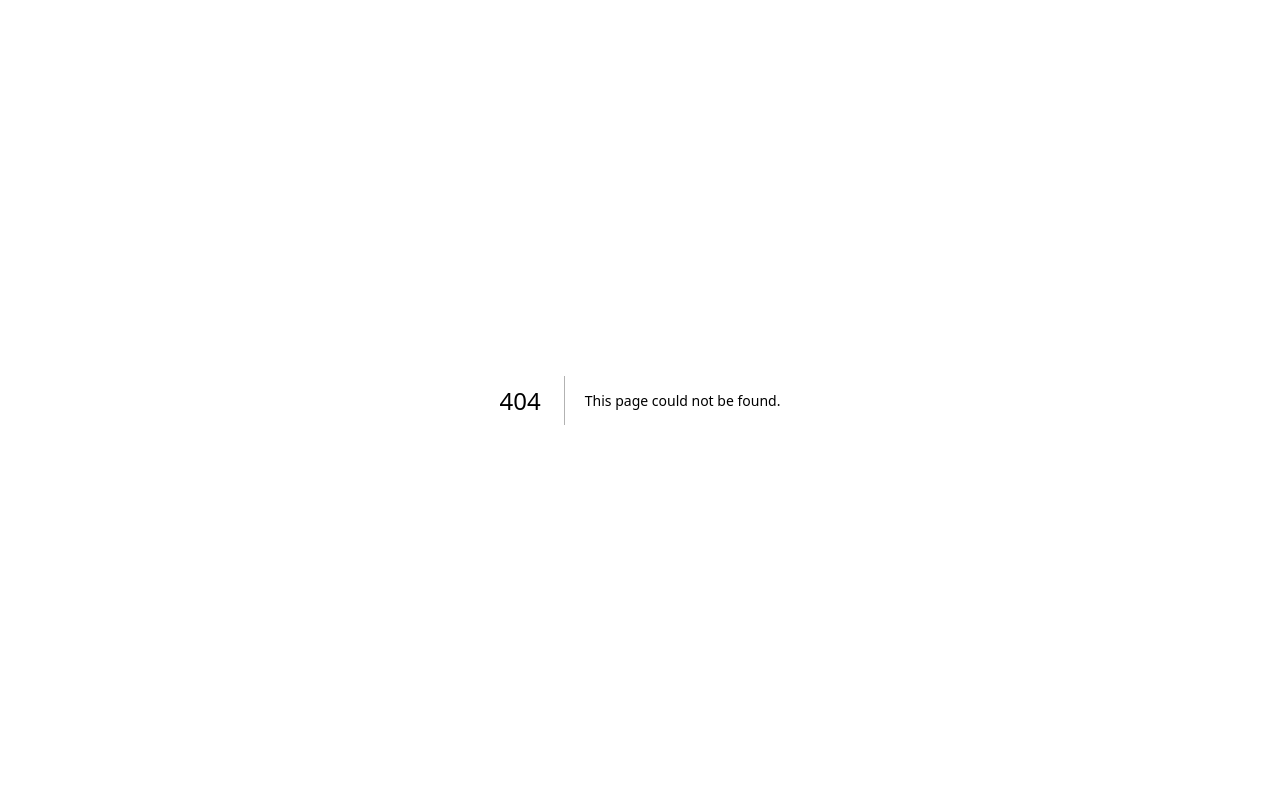
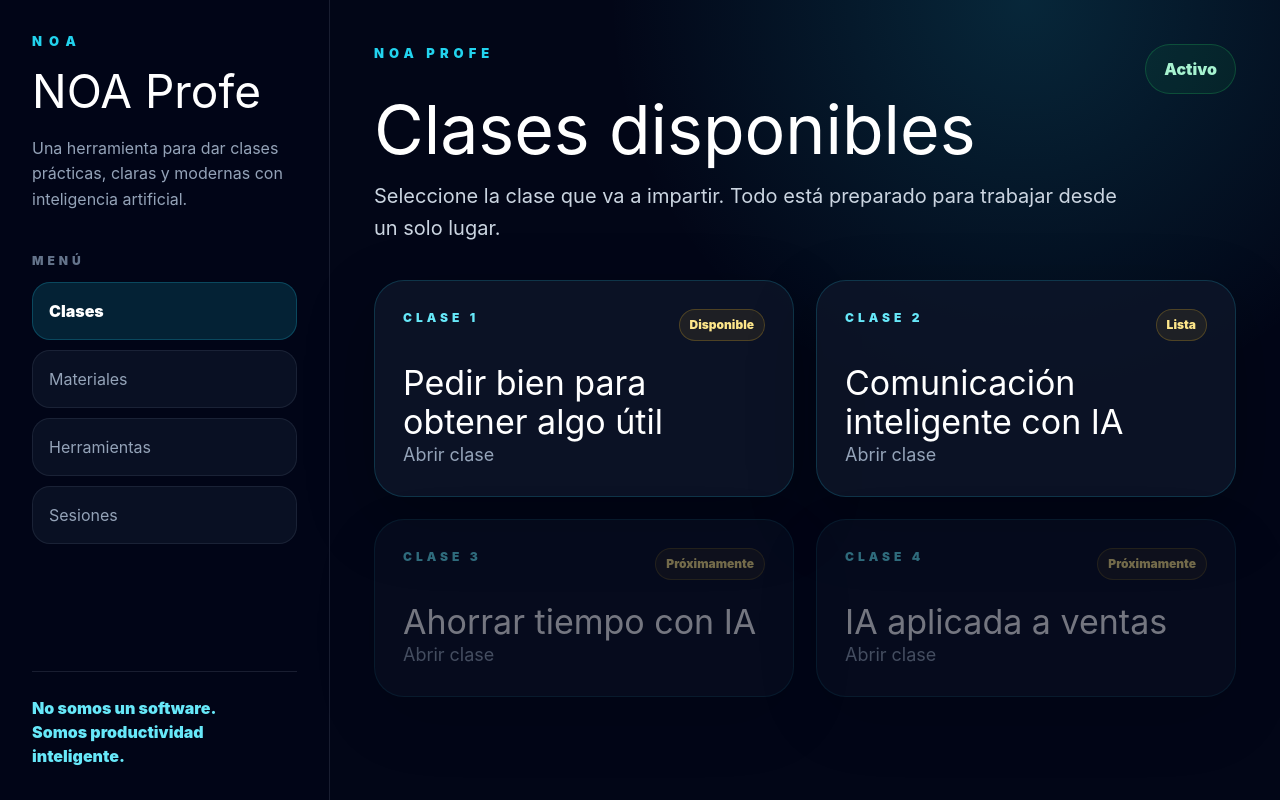
Before and after one commit to SolucionesTVB/noa-profesor, a Next.js app: page /noa-profe in a window 1280 px wide. Before the commit this address had no page. Built offline with nearby package versions, Linux system fonts and the light colour scheme.

Commit message:
feat: consolidar NOA Profe como entrada principal

```diff
--- /dev/null
+++ b/src/app/noa-profe/ia-adultos/clase-2/page.tsx
@@ -0,0 +1,3 @@
+import Clase2Page from "@/app/curso/ia-adultos/clase-2/page";
+
+export default Clase2Page;
--- /dev/null
+++ b/src/app/noa-profe/page.tsx
@@ -0,0 +1,265 @@
+export default function NoaProfePage() {
+  const classes = [
+    {
+      name: "Clase 1",
+      title: "Pedir bien para obtener algo útil",
+      status: "Disponible",
+      href: "/ia/ia-1",
+    },
+    {
+      name: "Clase 2",
+      title: "Comunicación inteligente con IA",
+      status: "Lista",
+      href: "/noa-profe/clase-2",
+    },
+    {
+      name: "Clase 3",
+      title: "Ahorrar tiempo con IA",
+      status: "Próximamente",
+      href: "#",
+    },
+    {
+      name: "Clase 4",
+      title: "IA aplicada a ventas",
+      status: "Próximamente",
+      href: "#",
+    },
+  ];
+
+  return (
+    <main style={page}>
+      <aside style={sidebar}>
+        <div style={logo}>NOA</div>
+
+        <h1 style={brand}>NOA Profe</h1>
+
+        <p style={text}>
+          Una herramienta para dar clases prácticas, claras y modernas con inteligencia artificial.
+        </p>
+
+        <div style={section}>Menú</div>
+
+        <div style={active}>Clases</div>
+        <div style={nav}>Materiales</div>
+        <div style={nav}>Herramientas</div>
+        <div style={nav}>Sesiones</div>
+
+        <div style={slogan}>
+          No somos un software.
+          <br />
+          Somos productividad inteligente.
+        </div>
+      </aside>
+
+      <section style={content}>
+        <header style={top}>
+          <div>
+            <div style={kicker}>NOA Profe</div>
+
+            <h2 style={title}>Clases disponibles</h2>
+
+            <p style={subtitle}>
+              Seleccione la clase que va a impartir. Todo está preparado para trabajar desde un solo lugar.
+            </p>
+          </div>
+
+          <div style={pill}>Activo</div>
+        </header>
+
+        <section style={grid}>
+          {classes.map((item) => (
+            <a
+              key={item.title}
+              href={item.href}
+              style={{
+                ...card,
+                opacity: item.href === "#" ? 0.45 : 1,
+                pointerEvents: item.href === "#" ? "none" : "auto",
+              }}
+            >
+              <div style={cardTop}>
+                <span style={classLabel}>{item.name}</span>
+                <span style={status}>{item.status}</span>
+              </div>
+
+              <h3 style={cardTitle}>{item.title}</h3>
+
+              <p style={cardText}>
+                Abrir clase
+              </p>
+            </a>
+          ))}
+        </section>
+      </section>
+    </main>
+  );
+}
+
+const page = {
+  minHeight: "100vh",
+  background:
+    "radial-gradient(circle at 80% 0%, rgba(34,211,238,.16), transparent 32%), #020617",
+  color: "white",
+  display: "grid",
+  gridTemplateColumns: "330px 1fr",
+  fontFamily: "Inter, Arial, sans-serif",
+};
+
+const sidebar = {
+  padding: 32,
+  background: "rgba(2,6,23,.92)",
+  borderRight: "1px solid rgba(148,163,184,.16)",
+  display: "flex",
+  flexDirection: "column" as const,
+};
+
+const logo = {
+  color: "#22d3ee",
+  letterSpacing: 7,
+  fontSize: 13,
+  fontWeight: 950,
+};
+
+const brand = {
+  fontSize: 46,
+  margin: "16px 0 0",
+  lineHeight: 1,
+};
+
+const text = {
+  color: "#94a3b8",
+  lineHeight: 1.6,
+  fontSize: 16,
+  marginTop: 22,
+};
+
+const section = {
+  marginTop: 40,
+  marginBottom: 12,
+  color: "#64748b",
+  letterSpacing: 4,
+  textTransform: "uppercase" as const,
+  fontSize: 12,
+  fontWeight: 950,
+};
+
+const active = {
+  background: "rgba(34,211,238,.14)",
+  border: "1px solid rgba(34,211,238,.22)",
+  borderRadius: 18,
+  padding: 16,
+  fontWeight: 950,
+  marginBottom: 10,
+};
+
+const nav = {
+  background: "rgba(15,23,42,.65)",
+  border: "1px solid rgba(148,163,184,.12)",
+  borderRadius: 18,
+  padding: 16,
+  color: "#94a3b8",
+  marginBottom: 10,
+};
+
+const slogan = {
+  marginTop: "auto",
+  borderTop: "1px solid rgba(148,163,184,.16)",
+  paddingTop: 24,
+  color: "#67e8f9",
+  fontWeight: 900,
+  lineHeight: 1.5,
+};
+
+const content = {
+  padding: 44,
+};
+
+const top = {
+  display: "flex",
+  justifyContent: "space-between",
+  alignItems: "flex-start",
+  gap: 24,
+  marginBottom: 36,
+};
+
+const kicker = {
+  color: "#22d3ee",
+  letterSpacing: 5,
+  textTransform: "uppercase" as const,
+  fontSize: 13,
+  fontWeight: 950,
+};
+
+const title = {
+  fontSize: 68,
+  margin: "14px 0 0",
+};
+
+const subtitle = {
+  color: "#cbd5e1",
+  fontSize: 20,
+  lineHeight: 1.6,
+  maxWidth: 850,
+};
+
+const pill = {
+  color: "#a7f3d0",
+  border: "1px solid rgba(34,197,94,.25)",
+  background: "rgba(34,197,94,.08)",
+  borderRadius: 999,
+  padding: "12px 18px",
+  fontWeight: 950,
+};
+
+const grid = {
+  display: "grid",
+  gridTemplateColumns: "repeat(2, minmax(0, 1fr))",
+  gap: 22,
+};
+
+const card = {
+  background: "rgba(15,23,42,.78)",
+  border: "1px solid rgba(34,211,238,.18)",
+  borderRadius: 30,
+  padding: 28,
+  textDecoration: "none",
+  color: "white",
+  boxShadow: "0 24px 70px rgba(0,0,0,.24)",
+};
+
+const cardTop = {
+  display: "flex",
+  justifyContent: "space-between",
+  gap: 16,
+  marginBottom: 22,
+};
+
+const classLabel = {
+  color: "#67e8f9",
+  letterSpacing: 4,
+  textTransform: "uppercase" as const,
+  fontSize: 12,
+  fontWeight: 950,
+};
+
+const status = {
+  color: "#fde68a",
+  background: "rgba(251,191,36,.08)",
+  border: "1px solid rgba(251,191,36,.22)",
+  borderRadius: 999,
+  padding: "6px 10px",
+  fontWeight: 900,
+  fontSize: 12,
+};
+
+const cardTitle = {
+  fontSize: 34,
+  lineHeight: 1.15,
+  margin: 0,
+};
+
+const cardText = {
+  color: "#94a3b8",
+  fontSize: 18,
+  lineHeight: 1.5,
+};
```
